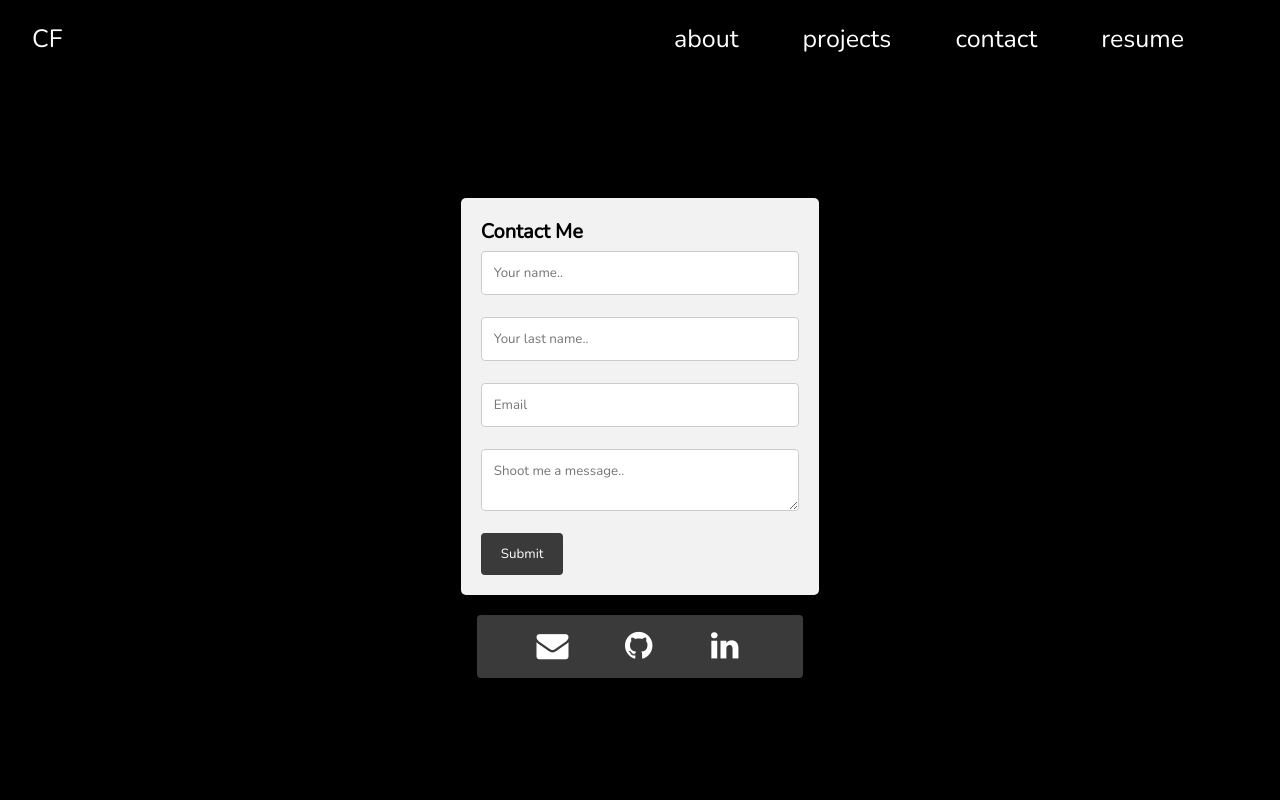
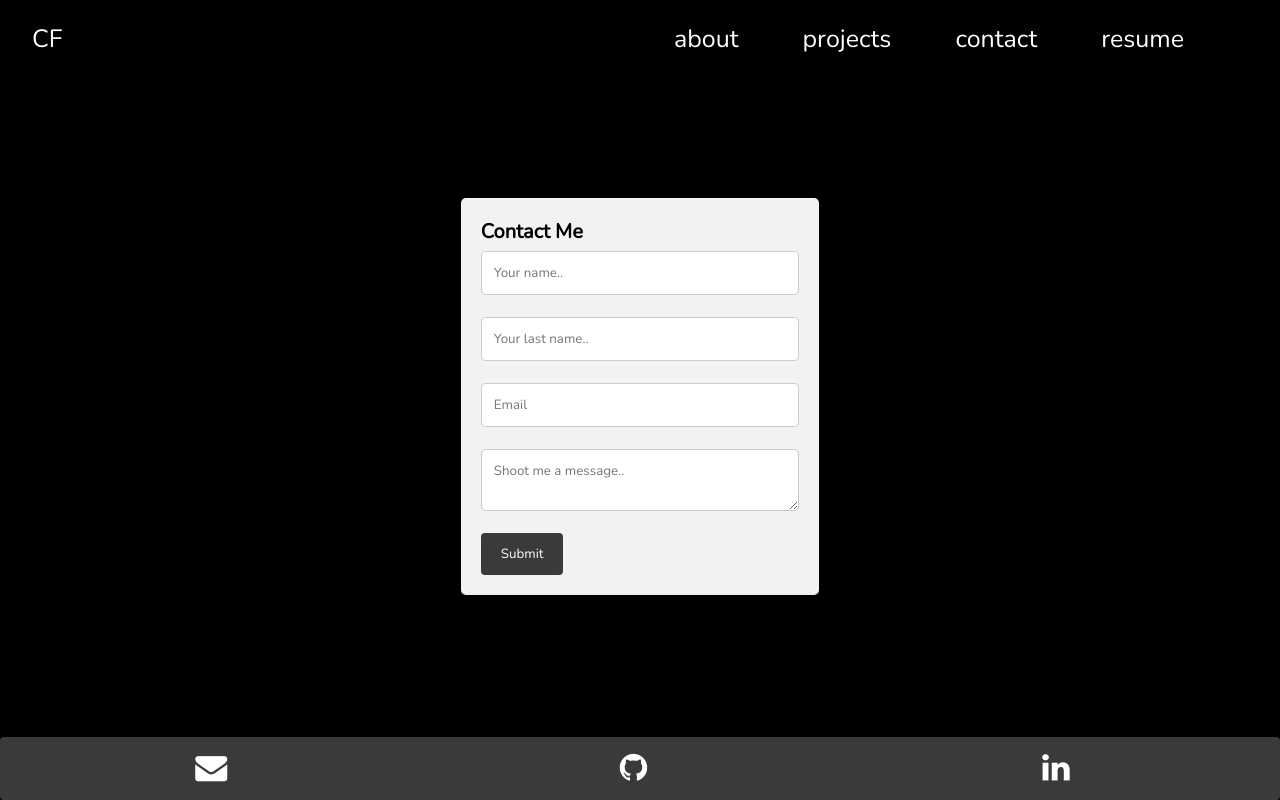
Before and after one commit to cdfoye/React-Portfolio, a React (Create React App) app: page /contact in a window 1280 px wide. Built offline with nearby package versions, Linux system fonts and the light colour scheme.

Commit message:
created footer, removed redundant icon bar on contact page, fixed all page styling after adding footer

```diff
--- a/src/App.js
+++ b/src/App.js
@@ -8,6 +8,7 @@ import Home from "./components/Home/Home";
 import Particles from "./components/Particles/Particles";
 import Download from "./components/Download/Download";
 import Contact from "./components/Contact/Contact";
+import Footer from "./components/Footer/Footer";
 
 function App() {
   return (
@@ -20,6 +21,7 @@ function App() {
         <Route path="/about" element={<About />} />
         <Route path="/projects" element={<Portfolio />} />
       </Routes>
+      <Footer />
       <Particles />
     </Router>
   );
--- a/src/components/About/About.css
+++ b/src/components/About/About.css
@@ -5,6 +5,7 @@
 
 .wrap-wrap {
   margin: auto;
+  margin-bottom: 3%;
 }
 
 /* .about-title {
--- a/src/components/Contact/Contact.css
+++ b/src/components/Contact/Contact.css
@@ -6,6 +6,7 @@
   margin: auto;
   width: 70%;
   padding-top: 10%;
+  padding-bottom: 10%;
 }
 
 .contact-wrapper {
@@ -42,35 +43,6 @@ textarea {
   background-color: black;
 }
 
-.icon-wrapper {
-  margin: auto;
-  padding: 20px;
-  width: 50%;
-}
-
-.icon-bar {
-  width: 80%;
-  background-color: rgb(59, 58, 58);
-  overflow: auto;
-  margin: auto;
-  border-radius: 4px;
-}
-
-.icon-bar a {
-  float: left;
-  width: 33%;
-  text-align: center;
-  padding: 10px 0;
-  transition: all 0.3s ease;
-  color: white;
-  font-size: 32px;
-  margin: auto;
-}
-
-.icon-bar a:hover {
-  background-color: #000;
-}
-
 @media screen and (max-width: 992px) {
   .outer-wrap {
     width: 80%;
--- a/src/components/Contact/Contact.js
+++ b/src/components/Contact/Contact.js
@@ -1,6 +1,5 @@
 import React from "react";
 import "./Contact.css";
-import Icons from "./Icons";
 
 const Contact = () => {
   return (
@@ -43,12 +42,6 @@ const Contact = () => {
           </div>
         </form>
       </div>
-
-      <div className="icon-wrapper">
-        <div className="icon-bar">
-          <Icons />
-        </div>
-      </div>
     </div>
   );
 };
--- a/src/components/Download/Download.css
+++ b/src/components/Download/Download.css
@@ -1,6 +1,7 @@
 .wrapper {
   margin: auto;
   width: 30%;
+  padding-bottom: 6%;
 }
 
 .btn-container {
--- /dev/null
+++ b/src/components/Footer/Footer.css
@@ -0,0 +1,25 @@
+.icon-bar {
+  width: 100%;
+  background-color: rgb(59, 58, 58);
+  overflow: auto;
+  margin: auto;
+  border-radius: 4px;
+  position: fixed;
+  left: 0;
+  bottom: 0;
+}
+
+.icon-bar a {
+  float: left;
+  width: 33%;
+  text-align: center;
+  padding: 10px 0;
+  transition: all 0.3s ease;
+  color: white;
+  font-size: 32px;
+  margin: auto;
+}
+
+.icon-bar a:hover {
+  background-color: #000;
+}
--- a/src/components/Contact/Icons.js
+++ b/src/components/Footer/Footer.js
@@ -1,7 +1,7 @@
 import React from "react";
-import "./Contact.css";
+import "./Footer.css";
 
-const Icons = () => {
+const Footer = () => {
   return (
     <div className="icon-bar">
       <a href="mailto:cdfoye@gmail.com">
@@ -25,4 +25,4 @@ const Icons = () => {
   );
 };
 
-export default Icons;
+export default Footer;
--- a/src/components/Portfolio/Portfolio.css
+++ b/src/components/Portfolio/Portfolio.css
@@ -34,7 +34,7 @@ a:hover {
   color: white;
 }
 
-img {
+.project-image {
   display: block;
   width: 100%;
   object-fit: cover;
--- a/src/components/Portfolio/Portfolio.js
+++ b/src/components/Portfolio/Portfolio.js
@@ -14,7 +14,7 @@ const Portfolio = () => {
           return (
             <article key={id} className="githubRepo_item">
               <div className="gitProject_item_image">
-                <img src={image} alt={title} />
+                <img className="project-image" src={image} alt={title} />
               </div>
               <h3 className="title">{title}</h3>
               <div className="githubRepo_item_cta">
```
Also changed, not shown: 1 other file (tests, documents, lock files or other folders).
